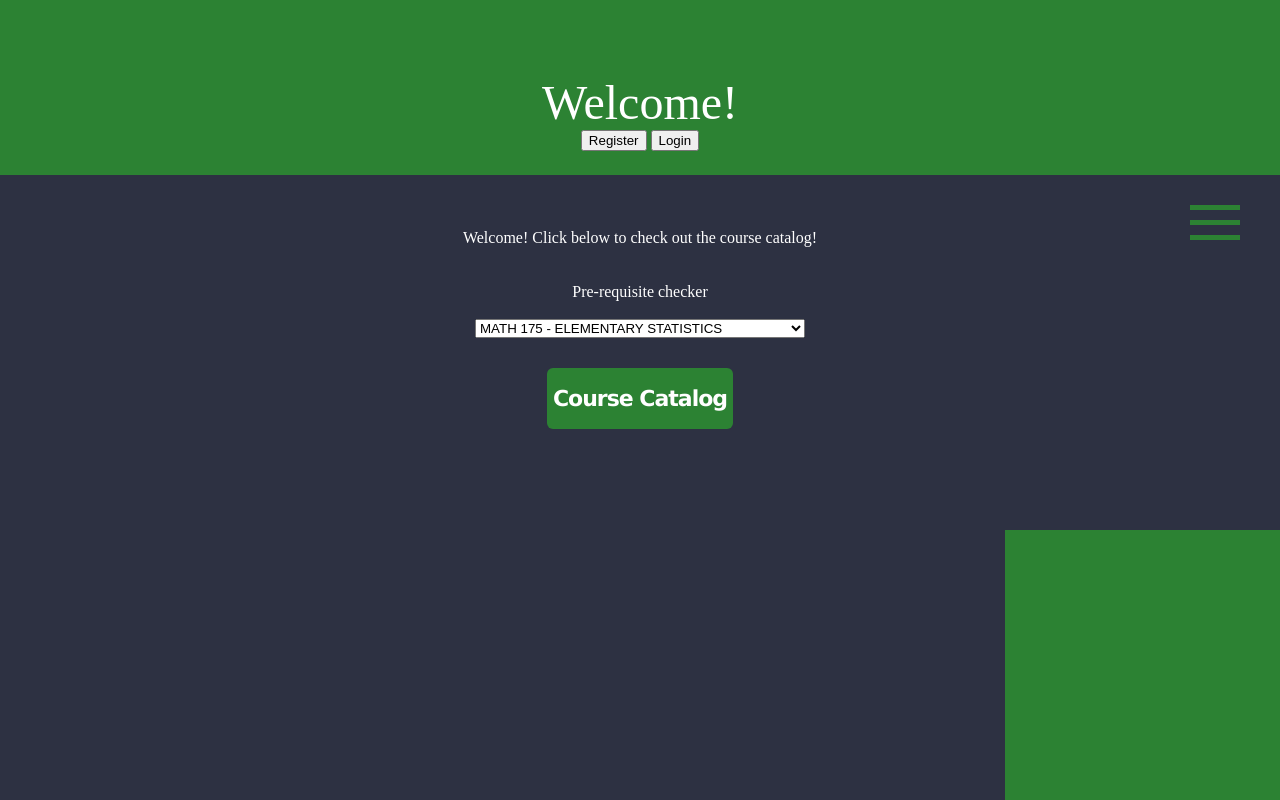
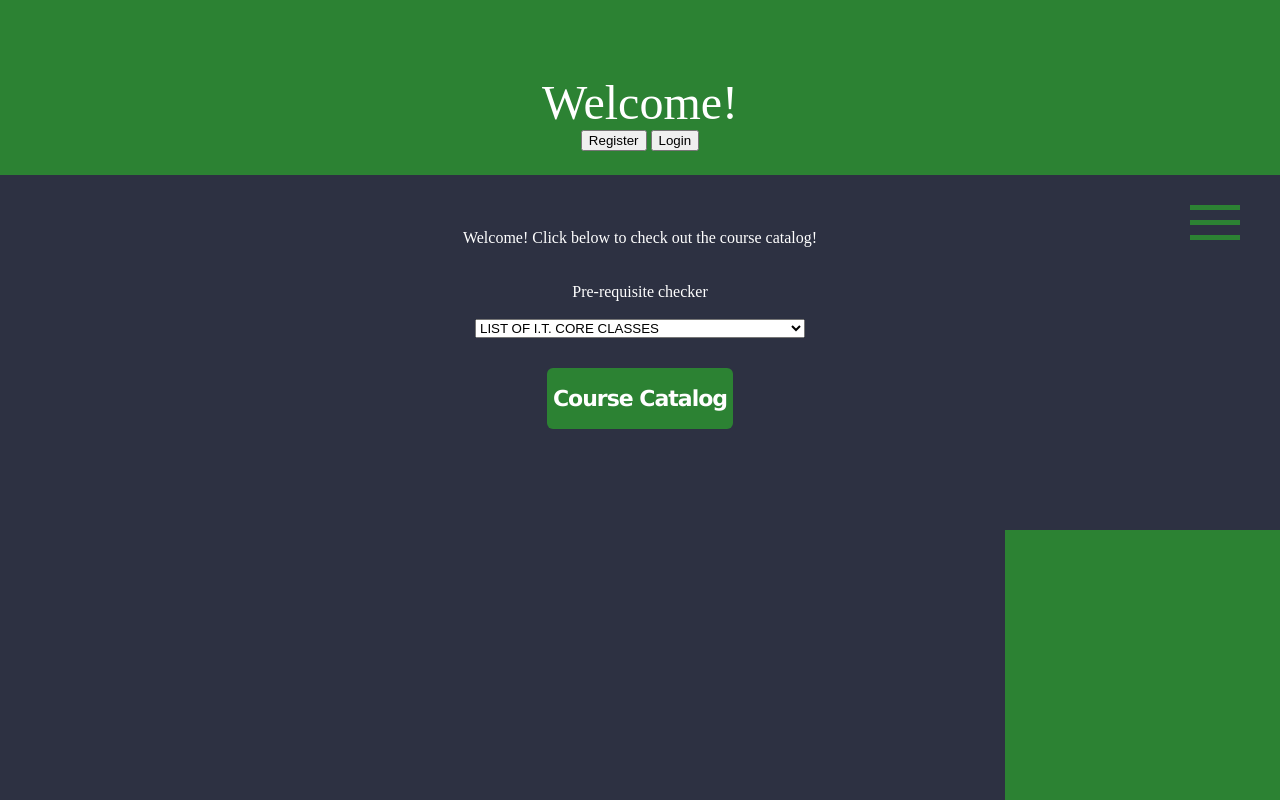
Before and after one commit to mabbasi09/Senior-Project, a Node server app: template views/main.handlebars in a window 1280 px wide. Run offline with Node 20, Linux system fonts and the light colour scheme; the template is opened without the code that fills it, so the values that code supplies are empty; some libraries are stand-ins or nearby versions.

Commit message:
Update main.handlebars

```diff
--- a/views/main.handlebars
+++ b/views/main.handlebars
@@ -20,6 +20,7 @@
   <br><br>
 
  <select id="course-dropdown" onchange="choice1(this);">
+    <option value="0">LIST OF I.T. CORE CLASSES</option>
     <option value="1">MATH 175 - ELEMENTARY STATISTICS</option>
     <option value="2">MATH 180 - COLLEGE ALGEBRA</option>
     <option value="3">CMPS 160 - DATABASES</option>
```
